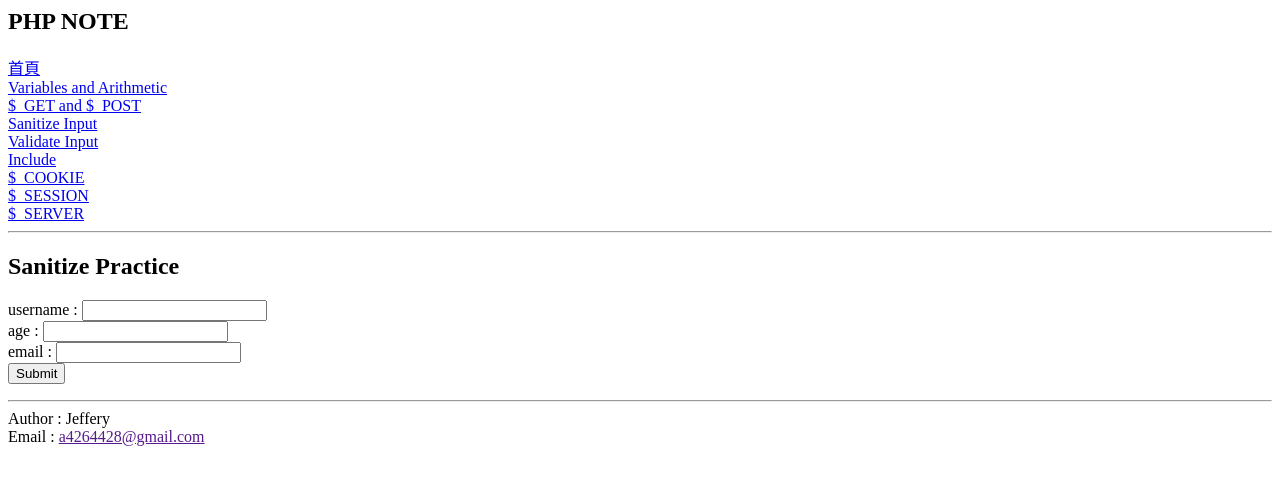
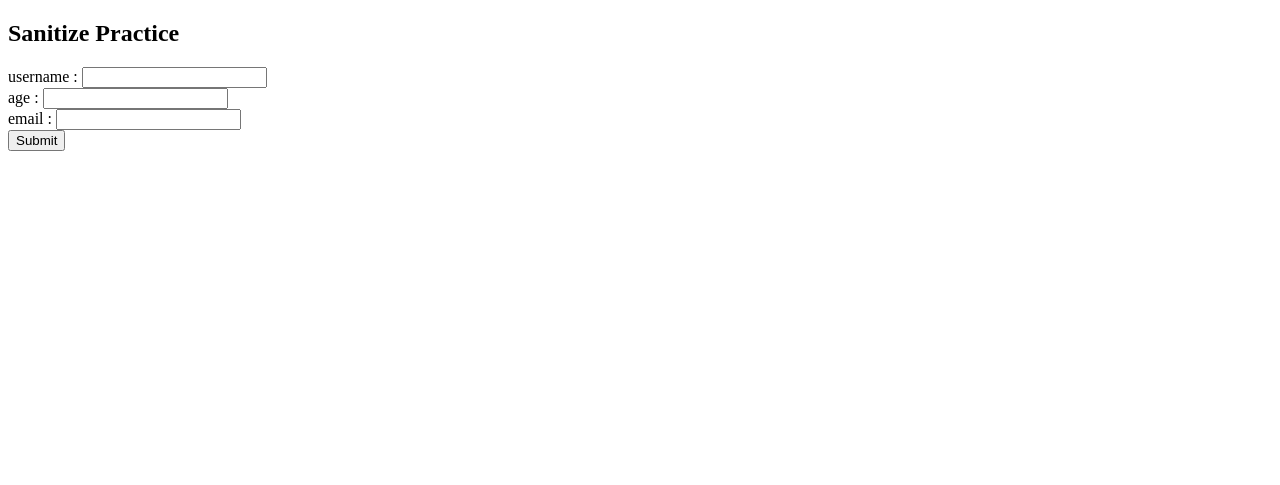
Before and after one commit to liu-chun-wu/PHP_CRUD_practice, a PHP site: page /SanitizeInput.php in a window 1280 px wide. Shown: the top 485 px of the page. Run offline with PHP 8.4, Linux system fonts and the light colour scheme.

Commit message:
update_at_20230804

```diff
--- a/GetPostExcercise.php
+++ b/GetPostExcercise.php
@@ -1,6 +1,3 @@
-<?php
-include("Menu.html");
-?>
 <!DOCTYPE html>
 <html lang="en">
 
@@ -29,6 +26,3 @@ if (isset($_POST["input"])) {
     echo "You spent {$total} dollars";
 }
 ?>
-<?php
-include("footer.html");
-?>
--- a/Menu.html
+++ b/Menu.html
@@ -1,13 +1,12 @@
 <header>
     <h2>PHP NOTE</h2>
     <a href="index.php">首頁</a><br>
-    <a href="variables and arithmetic.php">Variables and Arithmetic</a><br>
-    <a href="GetPostExcercise.php">$_GET and $_POST</a><br>
-    <a href="SanitizeInput.php">Sanitize Input</a><br>
-    <a href="ValidateInput.php">Validate Input</a><br>
-    <a href="Home.php">Include</a><br>
-    <a href="cookie.php">$_COOKIE</a><br>
-    <a href="session.php">$_SESSION</a><br>
-    <a href="server.php">$_SERVER</a>
+    <a href="index.php?goto=VariablesandArithmetic">Variables and Arithmetic</a><br>
+    <a href="index.php?goto=GetPostExcercise">$_GET and $_POST</a><br>
+    <a href="index.php?goto=SanitizeInput">Sanitize Input</a><br>
+    <a href="index.php?goto=ValidateInput">Validate Input</a><br>
+    <a href="index.php?goto=cookie">$_COOKIE</a><br>
+    <a href="index.php?goto=session">$_SESSION</a><br>
+    <a href="index.php?goto=server">$_SERVER</a>
     <hr>
 </header>
--- a/SanitizeInput.php
+++ b/SanitizeInput.php
@@ -1,6 +1,3 @@
-<?php
-include("Menu.html");
-?>
 <!DOCTYPE html>
 <html lang="en">
 
@@ -18,7 +15,7 @@ include("Menu.html");
         <label>age : </label>
         <input type="text" name="age"><br>
         <label>email : </label>
-        <input type="text" name="email"><BR>
+        <input type="text" name="email"><br>
         <input type="submit" name="login">
     </form>
 </body>
@@ -52,6 +49,3 @@ if (isset($_POST["login"])) {
     }
 }
 ?>
-<?php
-include("footer.html");
-?>
--- a/ValidateInput.php
+++ b/ValidateInput.php
@@ -1,6 +1,3 @@
-<?php
-include("Menu.html");
-?>
 <!DOCTYPE html>
 <html lang="en">
 
@@ -57,6 +54,3 @@ if (isset($_POST["login"])) {
     }
 }
 ?>
-<?php
-include("footer.html");
-?>
--- a/variables and arithmetic.php
+++ b/VariablesandArithmetic.php
@@ -1,6 +1,4 @@
 <?php
-include("Menu.html");
-
 //我是註解
 echo "註解方式和 C 相同 <br>";
 echo "變數統一用 $ 開頭 <br> 型態會自動偵測 <br>";
@@ -10,7 +8,3 @@ $AppleQuantity = 10;
 $ApplePrice = 40;
 $total = $AppleQuantity * $ApplePrice;
 echo "{$name} need to spend {$total} dollars ";
-?>
-<?php
-include("footer.html");
-?>
--- a/footer.html
+++ b/footer.html
@@ -1,5 +1,6 @@
 <footer>
     <hr>
+    &copy;
     Author : Jeffery<br>
     Email :
     <a href="">a4264428@gmail.com</a>
```
Also changed, not shown: About.php (deleted, +0 -23 lines), Home.php (deleted, +0 -23 lines), cookie.php (+0 -7 lines), header.html (deleted, +0 -21 lines), index.php (+11 -17 lines), main.php (renamed from Location.php, +1 -10 lines), server.php (+0 -7 lines), session.php (+0 -7 lines).
